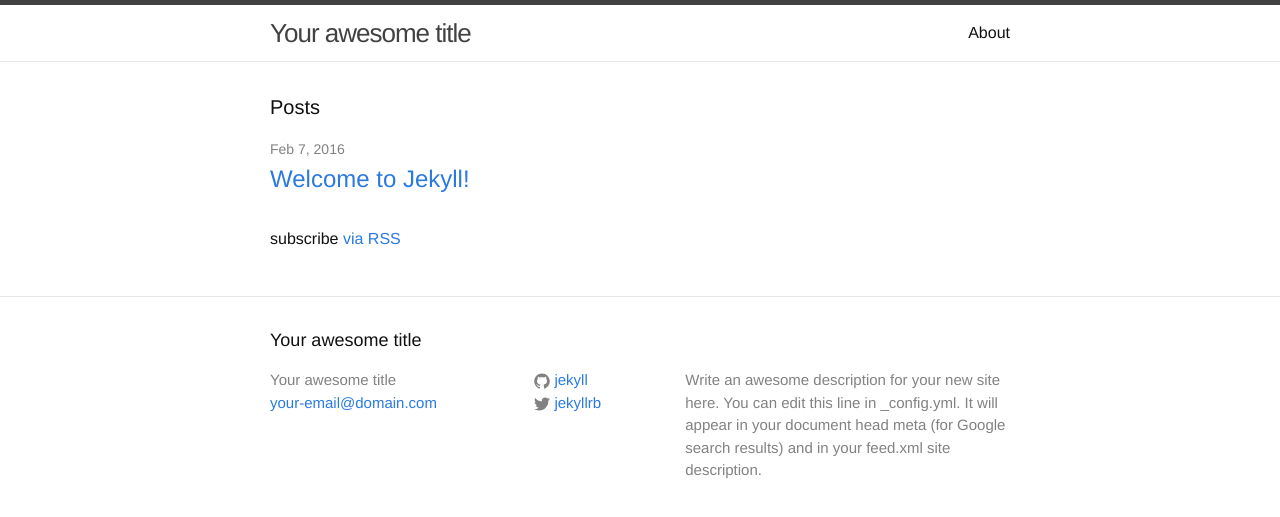
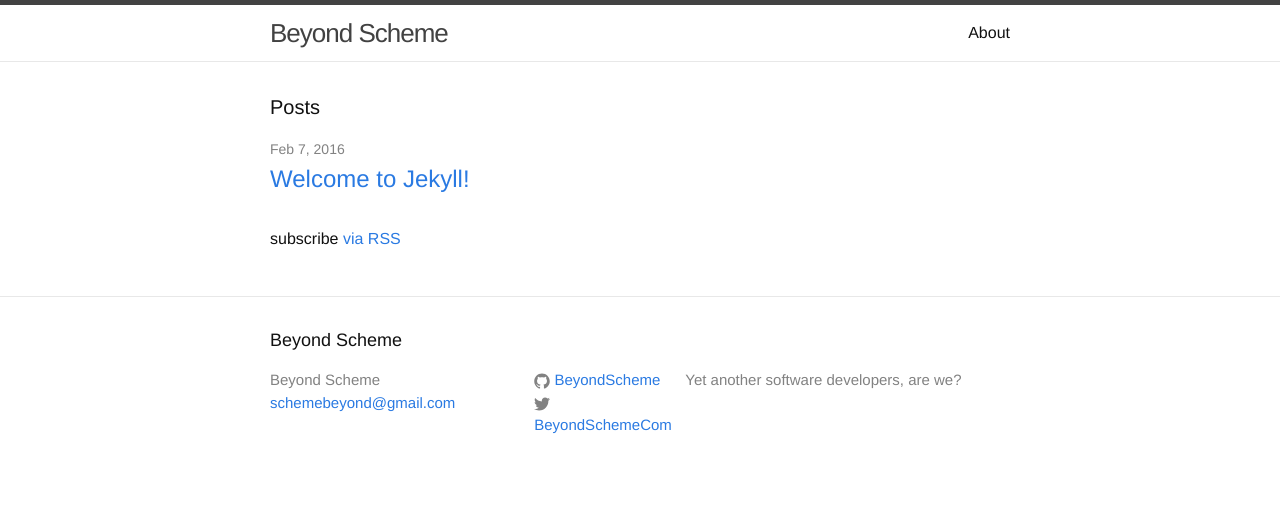
Before and after one commit to BeyondScheme/BeyondScheme.github.io, a Jekyll site: the page built from index.html, in a window 1280 px wide. Shown: the top 517 px of the page. Built offline with Jekyll 4.4.1, drawn with Linux system fonts in a browser that asks for light colours.

Commit message:
Set basic info in settings

```diff
--- a/_config.yml
+++ b/_config.yml
@@ -6,16 +6,14 @@
 # 'jekyll serve'. If you change this file, please restart the server process.
 
 # Site settings
-title: Your awesome title
-email: your-email@domain.com
+title: Beyond Scheme
+email: schemebeyond@gmail.com
 description: > # this means to ignore newlines until "baseurl:"
-  Write an awesome description for your new site here. You can edit this
-  line in _config.yml. It will appear in your document head meta (for
-  Google search results) and in your feed.xml site description.
+  Yet another software developers, are we?
 baseurl: "" # the subpath of your site, e.g. /blog
-url: "http://yourdomain.com" # the base hostname & protocol for your site
-twitter_username: jekyllrb
-github_username:  jekyll
+url: "http://beyondscheme.com" # the base hostname & protocol for your site
+twitter_username: BeyondSchemeCom
+github_username: BeyondScheme
 
 # Build settings
 markdown: kramdown
```
